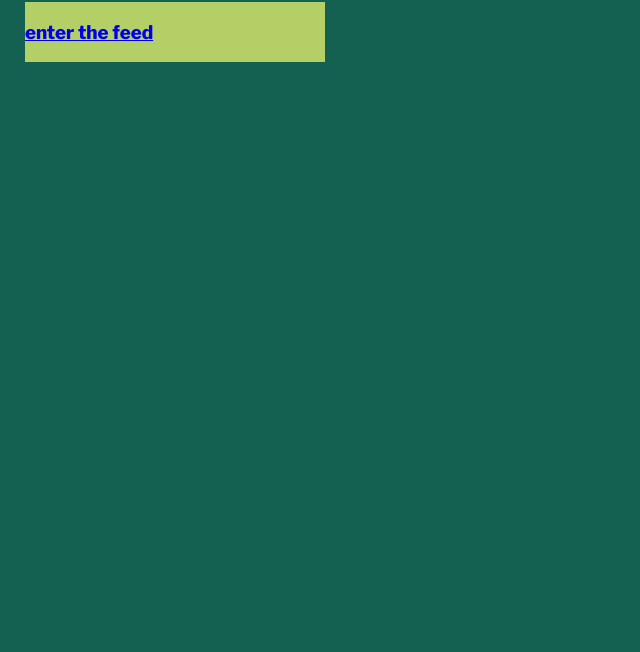
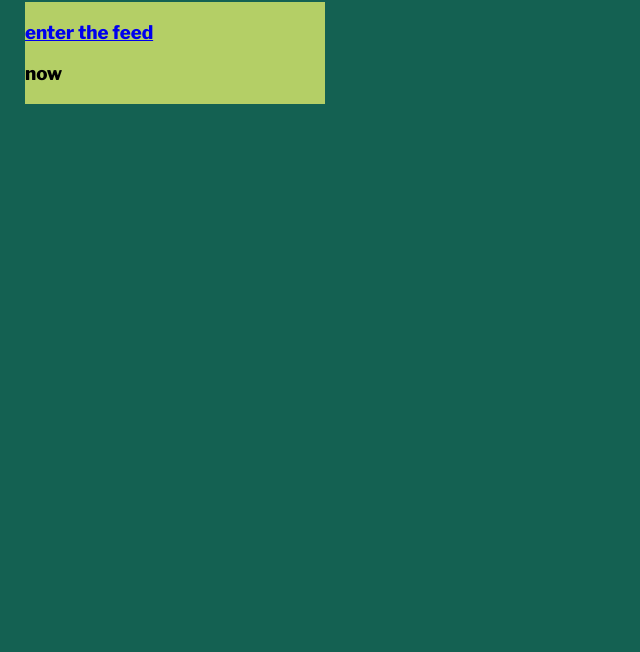
Before and after one commit to jrbothe/thefeed, a plain HTML site: page index.html in a window 1280 px wide. Shown: the part 148-800 px from the top of the page, without its empty margins (0-640 px from the left). Drawn offline with nearby package versions, Linux system fonts and the light colour scheme.

Commit message:
updated index

```diff
--- a/index.html
+++ b/index.html
@@ -23,6 +23,7 @@
     <nav>
        <a href="thefeed.html">
        <h3> enter the feed</h3></a>
+       <h3> now </h3>
     </nav>
     </body>
 </html>
```
